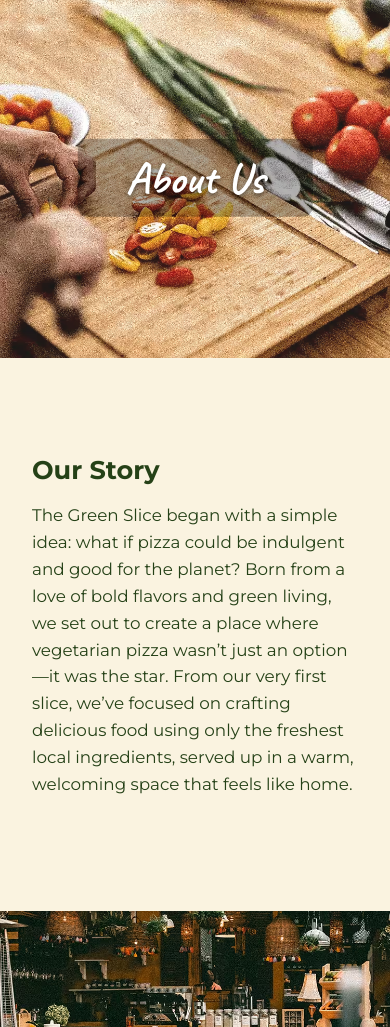
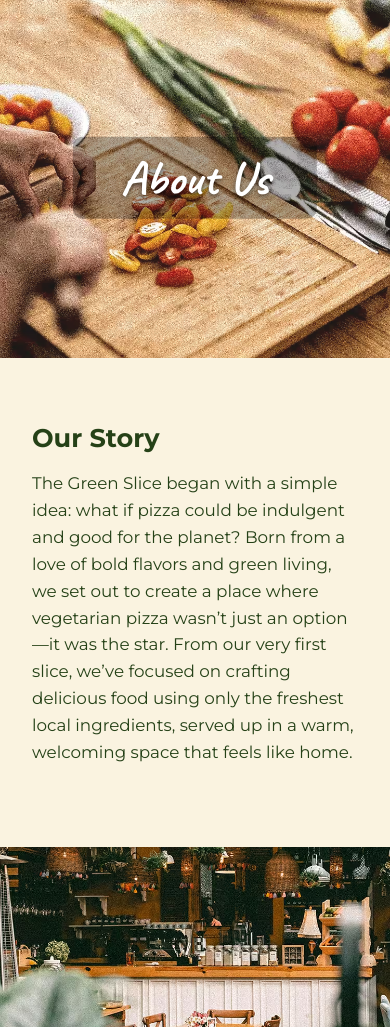
Before and after one commit to gustafsson96/projectdt207g-site, a website built with Vite: page about.html in a window 390 px wide. Shown: the part 73-1100 px from the top of the page. Built offline with nearby package versions, Linux system fonts and the light colour scheme.

Commit message:
Update padding and margin for about sections

```diff
--- a/public/css/styles.css
+++ b/public/css/styles.css
@@ -455,7 +455,11 @@ nav {
   }
 
   .about-hero-text h1 {
-    font-size: 2.8em;
+    font-size: 3em;
+  }
+
+  .about-section {
+    margin: 2em auto;
   }
 
   .about-section h2 {
```
